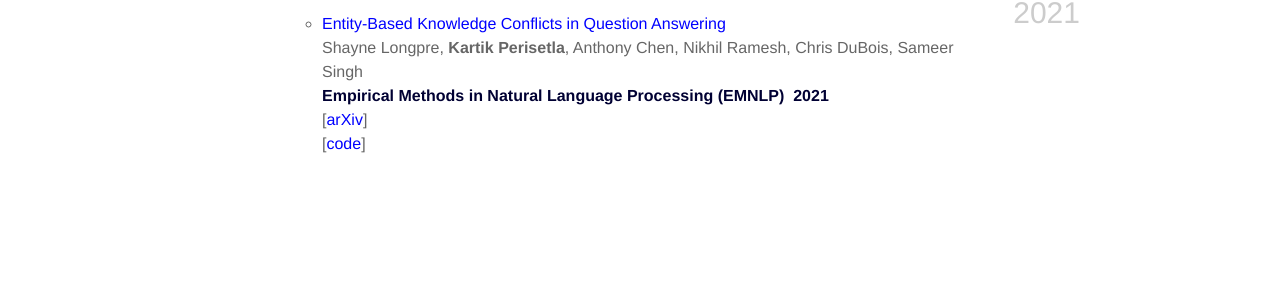
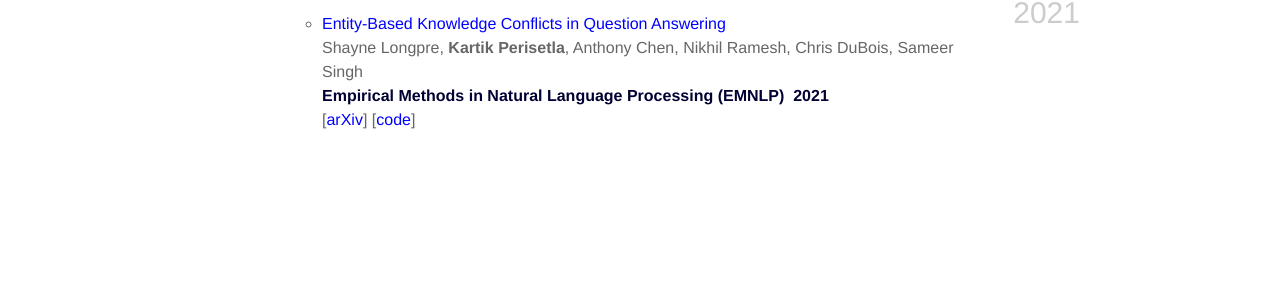
Before and after one commit to kartikperisetla/kartikperisetla.github.io, a Jekyll site: the page built from _pages/publications.md, in a window 1280 px wide. Shown: the part 195-498 px from the top of the page. Built offline with Jekyll 4.4.1, drawn with Linux system fonts in a browser that asks for light colours; nearby versions of some CDN libraries.

Commit message:
adding code link

```diff
--- a/_pages/publications.md
+++ b/_pages/publications.md
@@ -25,10 +25,7 @@
       &nbsp;<b>2021</b>
     </span>
   <span class="links">
-    [<a  style="color:blue" href="https://arxiv.org/abs/2109.05052" target="_blank">arXiv</a>]
-  </span>
-  <span class="links">
-    [<a  style="color:blue" href="https://github.com/apple/ml-knowledge-conflicts" target="_blank">code</a>]
+    [<a  style="color:blue" href="https://arxiv.org/abs/2109.05052" target="_blank">arXiv</a>] [<a  style="color:blue" href="https://github.com/apple/ml-knowledge-conflicts" target="_blank">code</a>]
   </span>
 
 </div>
```
